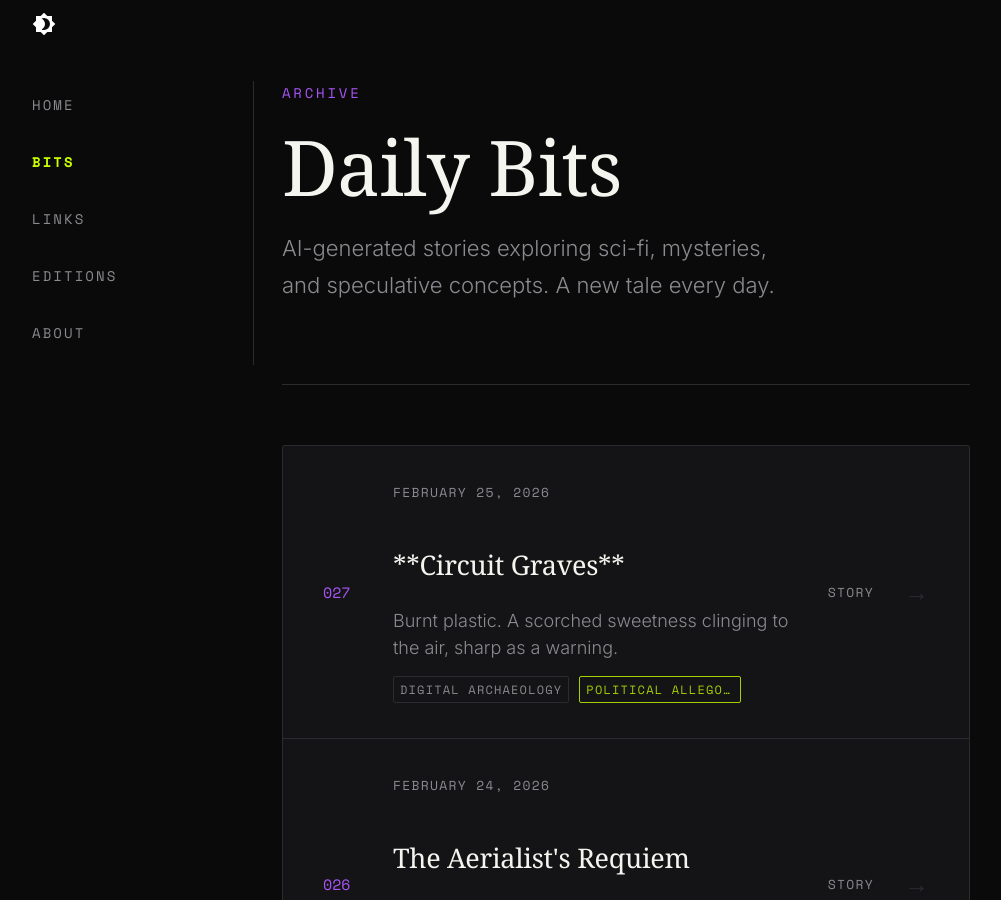
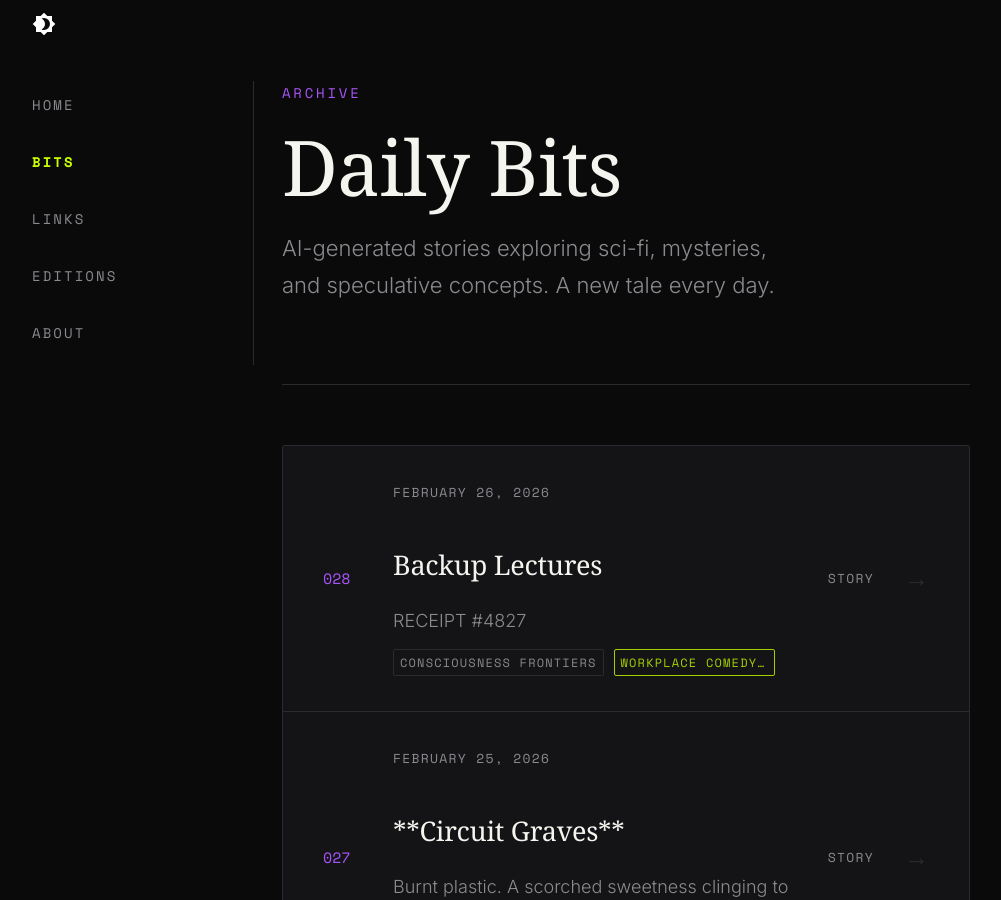
Before and after one commit to obscurebit/b1ts, an MkDocs documentation site: the page built from docs/bits/index.md, in a window 1280 px wide and 900 px high. Shown: the whole window, without its empty margins (14-1015 px from the left). Built offline with MkDocs 1.6.1 and Material for MkDocs 9.7.7, drawn with Linux system fonts in a browser that asks for light colours; some web fonts are replaced; comment, search, counter and statistics services are not loaded.

Commit message:
🤖 Daily content update - 2026-02-26

```diff
--- a/docs/bits/index.md
+++ b/docs/bits/index.md
@@ -10,6 +10,17 @@ description: AI-generated sci-fi stories, mysteries, and speculative tales
 </div>
 
 <div class="archive-list">
+  <a href="posts/2026-02-26-backup-lectures/" class="archive-item">
+    <div class="archive-item__number">028</div>
+    <div class="archive-item__content">
+      <span class="archive-item__date">February 26, 2026</span>
+      <h3 class="archive-item__title">Backup Lectures</h3>
+      <p class="archive-item__excerpt">RECEIPT #4827</p>
+      <div class="archive-item__tags"><span class="archive-item__theme">Consciousness Frontiers</span><span class="archive-item__genre" title="Workplace comedy with a sci-fi twist">Workplace comedy with a sci-fi twist</span></div>
+    </div>
+    <span class="archive-item__category">Story</span>
+    <span class="archive-item__arrow">→</span>
+  </a>
   <a href="posts/2026-02-25-circuit-graves/" class="archive-item">
     <div class="archive-item__number">027</div>
     <div class="archive-item__content">
--- a/overrides/home.html
+++ b/overrides/home.html
@@ -12,7 +12,7 @@
     <div class="ob-hero__eyebrow">
       <span class="ob-hero__date">{{ now().strftime('%B %d, %Y') if now is defined else 'Daily Updates' }}</span>
       <span class="ob-hero__divider">/</span>
-      <span class="ob-hero__edition">Edition #027</span>
+      <span class="ob-hero__edition">Edition #028</span>
     </div>
 
     <h1 class="ob-hero__title">
@@ -55,15 +55,15 @@
       <div class="ob-today__line"></div>
     </div>
 
-    <a href="{{ 'bits/posts/2026-02-25-circuit-graves/' | url }}" class="ob-today__story">
+    <a href="{{ 'bits/posts/2026-02-26-backup-lectures/' | url }}" class="ob-today__story">
       <div class="ob-today__story-meta">
-        <span class="ob-today__category">Digital Archaeology</span>
-        <span class="ob-today__genre">Political allegory</span>
+        <span class="ob-today__category">Consciousness Frontiers</span>
+        <span class="ob-today__genre">Workplace comedy with a sci-fi twist</span>
         <span class="ob-today__reading-time">4 min read</span>
       </div>
-      <h2 class="ob-today__story-title">**Circuit Graves**</h2>
+      <h2 class="ob-today__story-title">Backup Lectures</h2>
       <p class="ob-today__story-excerpt">
-        Burnt plastic. A scorched sweetness clinging to the air, sharp as a warning.
+        RECEIPT #4827
       </p>
       <div class="ob-today__story-cta">
         <span>Read the full story</span>
@@ -87,25 +87,25 @@
     </div>
 
     <div class="ob-links__grid">
-      <a href="https://digitalarchaeology.org.uk/our-purpose" target="_blank" rel="noopener" class="ob-link ob-link--featured">
+      <a href="https://www.alliedacademies.org/articles/neuroplasticity-the-brains-remarkable-ability-to-adapt-and-heal.pdf" target="_blank" rel="noopener" class="ob-link ob-link--featured">
         <span class="ob-link__number">01</span>
         <div class="ob-link__content">
-          <h3 class="ob-link__title">Home — The Institute for Digital Archaeology</h3>
-          <p class="ob-link__desc">Home — The Institute for Digital Archaeology Home Click here to view our REIMAGINED PARTHENON GALLER...</p>
+          <h3 class="ob-link__title">Neuroplasticity The Brains Remarkable Ability To Adapt And Heal</h3>
+          <p class="ob-link__desc">PDF document from www.alliedacademies.org. Download to explore the primary source.</p>
         </div>
         <span class="ob-link__arrow">↗</span>
       </a>
 
-      <a href="https://www.restorewebpages.com/website-recovery-guide-restore-your-site-from-scratch/" target="_blank" rel="noopener" class="ob-link">
+      <a href="https://old-search.marginalia.nu/" target="_blank" rel="noopener" class="ob-link">
         <span class="ob-link__number">02</span>
         <div class="ob-link__content">
-          <h3 class="ob-link__title">Website Recovery Guide: Restore Your Site from Scratch - Restore Your Webpages</h3>
-          <p class="ob-link__desc">Imagine waking up to find your entire website missing years of content, customer data, blog posts an...</p>
+          <h3 class="ob-link__title">Marginalia Search</h3>
+          <p class="ob-link__desc">Marginalia Search Search The Internet Publicity, Discussion and Events Marginalia: A New Lens for th...</p>
         </div>
         <span class="ob-link__arrow">↗</span>
       </a>
 
-      <a href="{{ 'links/posts/2026-02-25-daily-links/' | url }}" class="ob-link ob-link--more">
+      <a href="{{ 'links/posts/2026-02-26-daily-links/' | url }}" class="ob-link ob-link--more">
         <span class="ob-link__more-text">View all links</span>
         <span class="ob-link__more-count">+0 more today</span>
       </a>
```
Also changed, not shown: docs/bits/posts/2026-02-26-backup-lectures.md (added, +99 -0 lines), docs/editions.md (+11 -0 lines), docs/editions/posts/2026-02-26-edition-028.md (added, +29 -0 lines), docs/links/index.md (+9 -0 lines), docs/links/posts/2026-02-26-daily-links.md (added, +45 -0 lines), docs/substack/2026-02-26-edition-028.md (added, +119 -0 lines).
